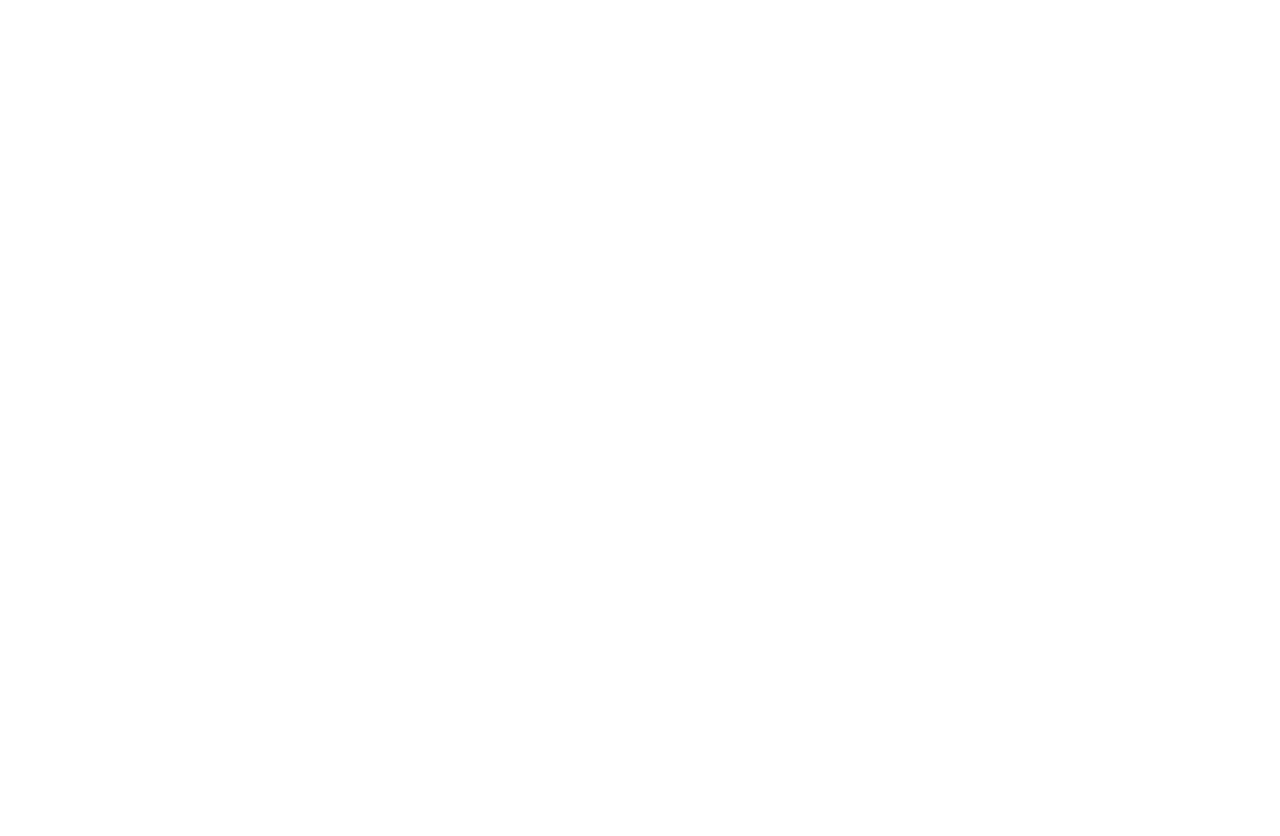
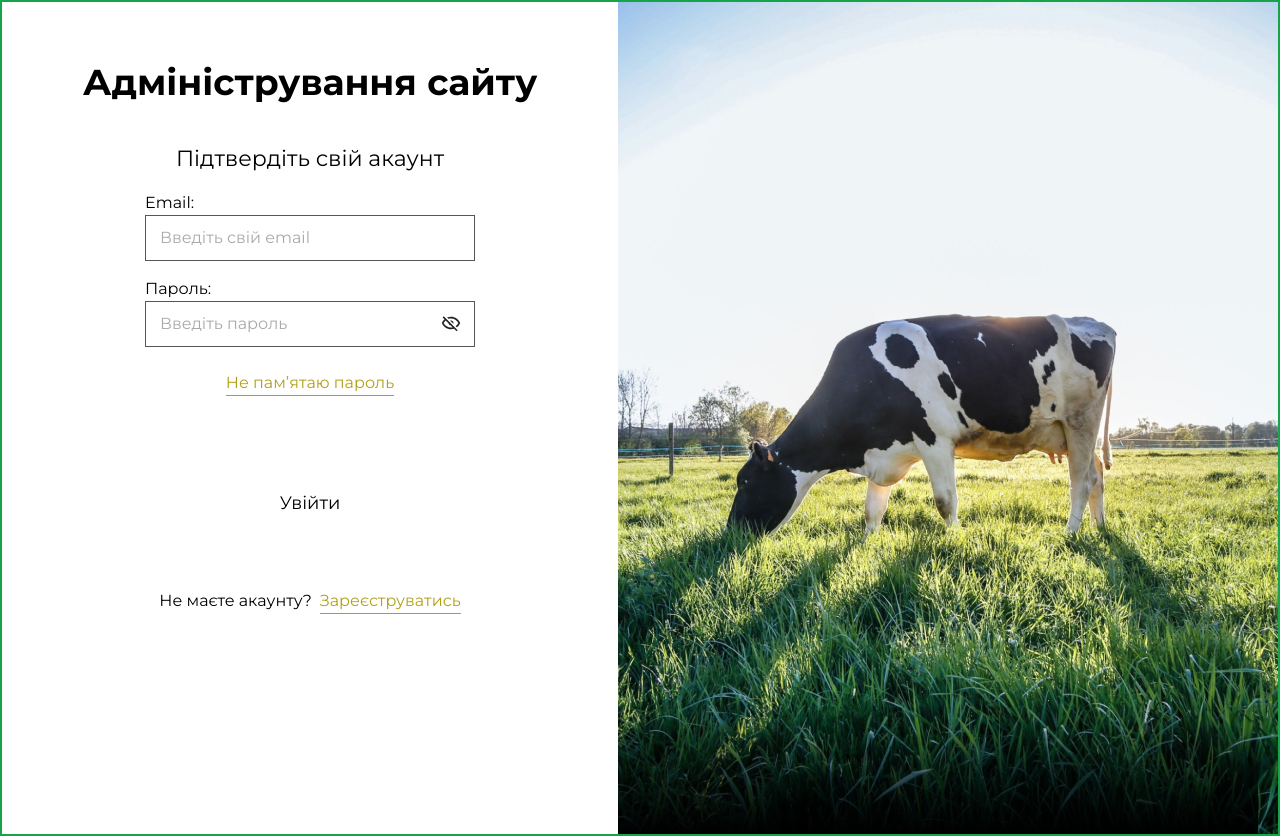
Before and after one commit to baza-trainee/cows-shelter-frontend, a React (Vite) app: page /login in a window 1280 px wide. Before the commit this address had no page. Before the commit the page ends 800 px from the top, so only its background shows below. Built offline with nearby package versions, Linux system fonts and the light colour scheme.

Commit message:
feat: add login markup

```diff
--- a/src/App.tsx
+++ b/src/App.tsx
@@ -13,11 +13,13 @@ import Partners from './pages/admin/partners';
 import AddPartner from './pages/admin/partners/add';
 import EditPartner from './pages/admin/partners/edit';
 import Contacts from './pages/admin/contacts';
+import Login from './pages/admin/login';
 
 const App = () => {
   return (
     <Routes>
       <Route path="/" element={<HomePage />} />
+      <Route path="login" element={<Login />} />
       <Route path="admin/*" element={<AdminPage />}>
         <Route index element={<News />} />
         <Route path="news/add" element={<AddNews />} />
--- /dev/null
+++ b/src/pages/admin/login/index.tsx
@@ -0,0 +1,132 @@
+import ErrorIcon from '@/components/icons/ErrorIcon';
+import HidePassword from '@/components/icons/HidePassword';
+import ShowPasword from '@/components/icons/ShowPasword';
+import { useState } from 'react';
+import { useForm, SubmitHandler } from 'react-hook-form';
+
+type FormValues = {
+  email: string;
+  password: string;
+};
+
+const Login = () => {
+  const [showPassword, setShowPassword] = useState(false);
+  const {
+    register,
+    handleSubmit,
+    formState: { errors }
+  } = useForm<FormValues>();
+
+  const isShowPassword = () => setShowPassword((prev) => !prev);
+  const onSubmit: SubmitHandler<FormValues> = (data) => {
+    console.log(data);
+  };
+
+  return (
+    <section className="flex w-[1280px] border-2 border-green-600">
+      <div className="w-[620px] pt-[60px] ">
+        <h2 className="mb-10 text-center text-4xl font-bold">
+          Адміністрування сайту
+        </h2>
+        <h3 className=" mb-4 text-center text-[1.375rem]">
+          Підтвердіть свій акаунт
+        </h3>
+        <form
+          onSubmit={handleSubmit(onSubmit)}
+          action=""
+          className="mx-auto mb-[60px] w-[330px]"
+        >
+          <label htmlFor="" className="relative mb-4 block">
+            Email:
+            <input
+              {...register('email', {
+                required: {
+                  value: true,
+                  message: 'Поле повинно бути заповнене'
+                }
+              })}
+              className={` block w-[100%] border ${
+                errors.email && 'border-red'
+              } border-darkgray px-[14px] py-[10px] placeholder:text-disabled`}
+              type="email"
+              placeholder="Введіть свій email"
+            />
+            {errors.email && (
+              <div className="">
+                <p className="text-red  w-[330px]  text-[0.75rem]">
+                  {errors.email.message}
+                </p>
+                <div className="absolute right-[14px] top-[38px]">
+                  <ErrorIcon />
+                </div>
+              </div>
+            )}
+          </label>
+
+          <label htmlFor="" className="relative mb-6 block">
+            Пароль:
+            <input
+              {...register('password', {
+                required: {
+                  value: true,
+                  message: 'Поле повинно бути заповнене'
+                },
+                pattern: {
+                  value: /^[a-zA-Z0-9]{6}$/,
+                  message:
+                    'Пароль має складатись з 6 символів і містити цифри та латинські літери'
+                }
+              })}
+              className={`block  w-[100%] border ${
+                errors.password && 'border-red'
+              } border-darkgray px-[14px] py-[10px] placeholder:text-disabled`}
+              type={showPassword ? 'text' : 'password'}
+              placeholder="Введіть пароль "
+            />
+            {!errors.password && (
+              <button
+                className="absolute right-[14px] top-9"
+                type="button"
+                onClick={isShowPassword}
+              >
+                {showPassword ? <HidePassword /> : <ShowPasword />}
+              </button>
+            )}
+            {errors.password && (
+              <div className="relative">
+                <p className="text-red text-[0.75rem]">
+                  {errors.password.message}
+                </p>
+                <div className="absolute -top-[30px] right-[14px]">
+                  <ErrorIcon />
+                </div>
+              </div>
+            )}
+          </label>
+
+          <button
+            className="mx-auto mb-[81px] block border-b border-current text-darkyellow disabled:text-disabled "
+            type="button"
+          >
+            Не пам’ятаю пароль
+          </button>
+          <button
+            className=" mx-auto inline-block w-[330px] px-5 py-3 text-lg disabled:bg-disabled disabled:text-white"
+            type="submit"
+            // disabled
+          >
+            Увійти
+          </button>
+        </form>
+        <div className="flex justify-center gap-2">
+          <p>Не маєте акаунту? </p>
+          <a href="" className="border-b border-current text-darkyellow">
+            Зареєструватись
+          </a>
+        </div>
+      </div>
+      <img src="/admin/img-login.png" width="660px" alt="cow" />
+    </section>
+  );
+};
+export default Login;
```
